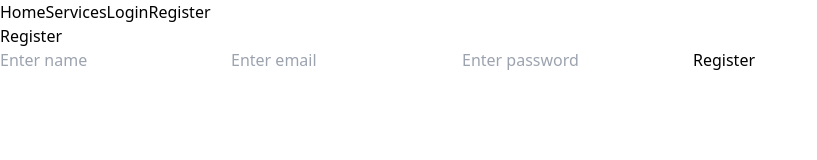
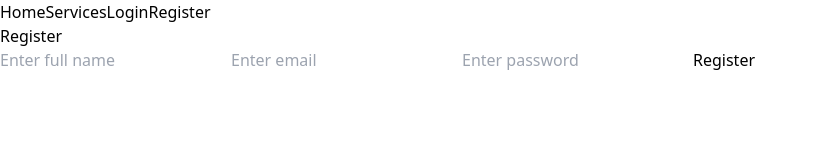
Before and after one commit to mimi-uxui-dev/nouh-tours, a Next.js app: page /register in a window 1280 px wide. Shown: the top 160 px of the page, without its empty margins (0-817 px from the left). Built offline with nearby package versions, Linux system fonts and the light colour scheme; no server answers.

Commit message:
univ model + update user model

```diff
--- a/app/api/register/route.js
+++ b/app/api/register/route.js
@@ -8,7 +8,7 @@ export async function POST(req) {
   // console.log(_req)
   await dbConnect();
   try {
-    const { name, email, password } = _req;
+    const { fullName, email, password } = _req;
     const existingUser = await User.findOne({ email });
     if (existingUser) {
       return NextResponse.json(
@@ -19,7 +19,7 @@ export async function POST(req) {
       );
     } else {
       await new User({
-        name,
+        fullName,
         email,
         password: await bcrypt.hash(password, 10),
       }).save();
--- a/app/register/page.js
+++ b/app/register/page.js
@@ -5,7 +5,7 @@ import toast from "react-hot-toast";
 import { useState } from "react";
 
 export default function Register() {
-  const [name, setName] = useState("");
+  const [fullName, setFullName] = useState("");
   const [email, setEmail] = useState("");
   const [password, setPassword] = useState("");
   const [loading, setLoading] = useState(false);
@@ -13,7 +13,7 @@ export default function Register() {
 
   const handleSubmit = async (e) => {
     e.preventDefault();
-    // console.log("handle submit", name, email, password);
+    // console.log("handle submit", fullName, email, password);
     try {
       setLoading(true);
       const res = await fetch(`${process.env.API}/register`, {
@@ -22,7 +22,7 @@ export default function Register() {
           "Content-Type": "application/json",
         },
         body: JSON.stringify({
-          name,
+          fullName,
           email,
           password,
         }),
@@ -55,9 +55,9 @@ export default function Register() {
       <form onSubmit={handleSubmit}>
         <input
           type="text"
-          value={name}
-          onChange={(e) => setName(e.target.value)}
-          placeholder="Enter name"
+          value={fullName}
+          onChange={(e) => setFullName(e.target.value)}
+          placeholder="Enter full name"
         />
         <input
           type="email"
@@ -71,7 +71,7 @@ export default function Register() {
           onChange={(e) => setPassword(e.target.value)}
           placeholder="Enter password"
         />
-        <button disabled={loading || !name || !email || !password}>
+        <button disabled={loading || !fullName || !email || !password}>
           {loading ? "Please wait.." : "Register"}
         </button>
       </form>
--- a/models/user.js
+++ b/models/user.js
@@ -20,7 +20,7 @@ const userSchema = new mongoose.Schema(
     },
     contactInfo: { type: String },
     universitiesAppliedTo: [
-      { type: mongoose.Schema.Types.ObjectId, ref: "UniversityApplication" },
+      { type: mongoose.Schema.Types.ObjectId, ref: "univApplication" },
     ],
   },
   { timestamps: true }
```
Also changed, not shown: models/univApplication.js (added, +24 -0 lines).
